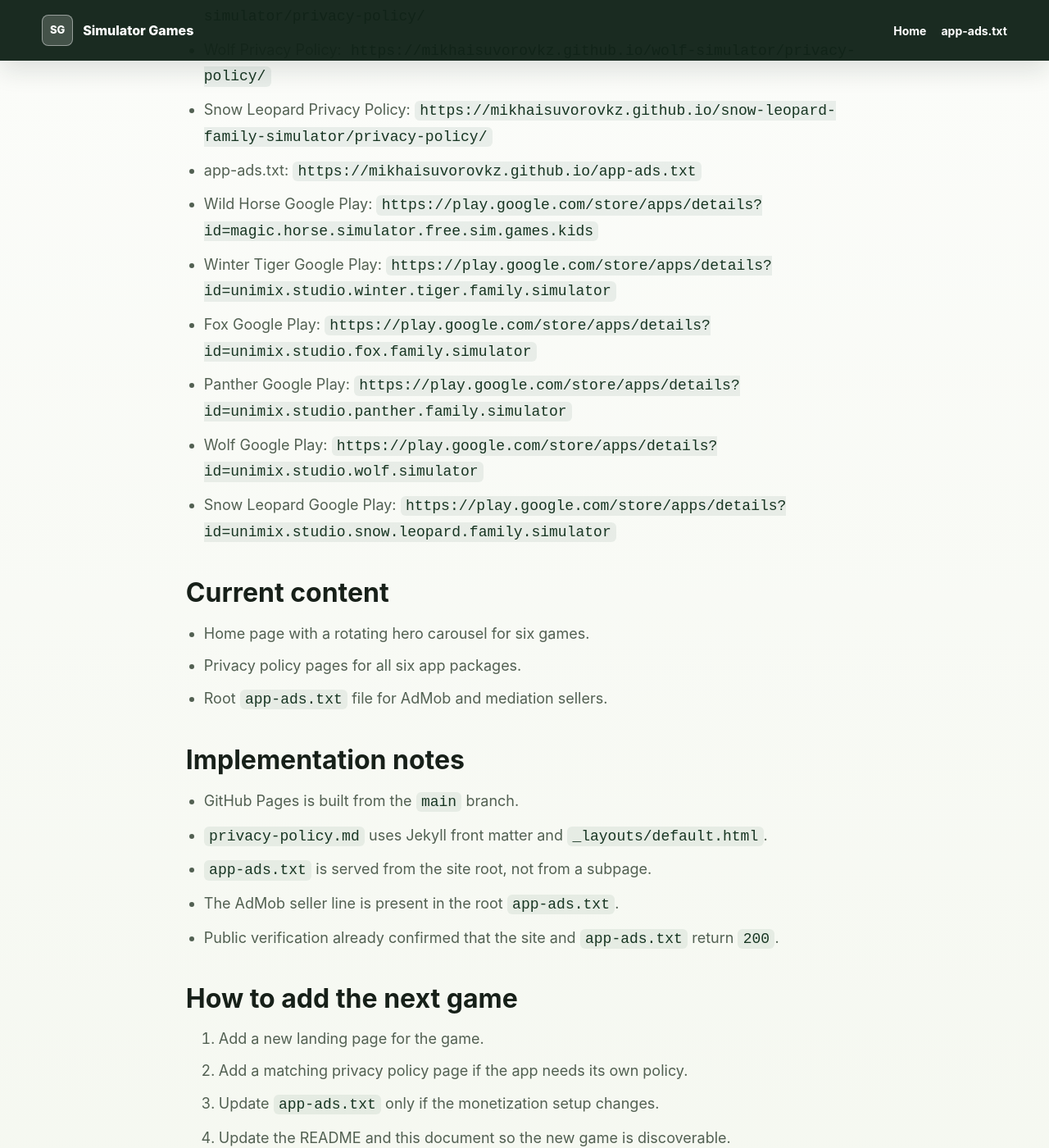
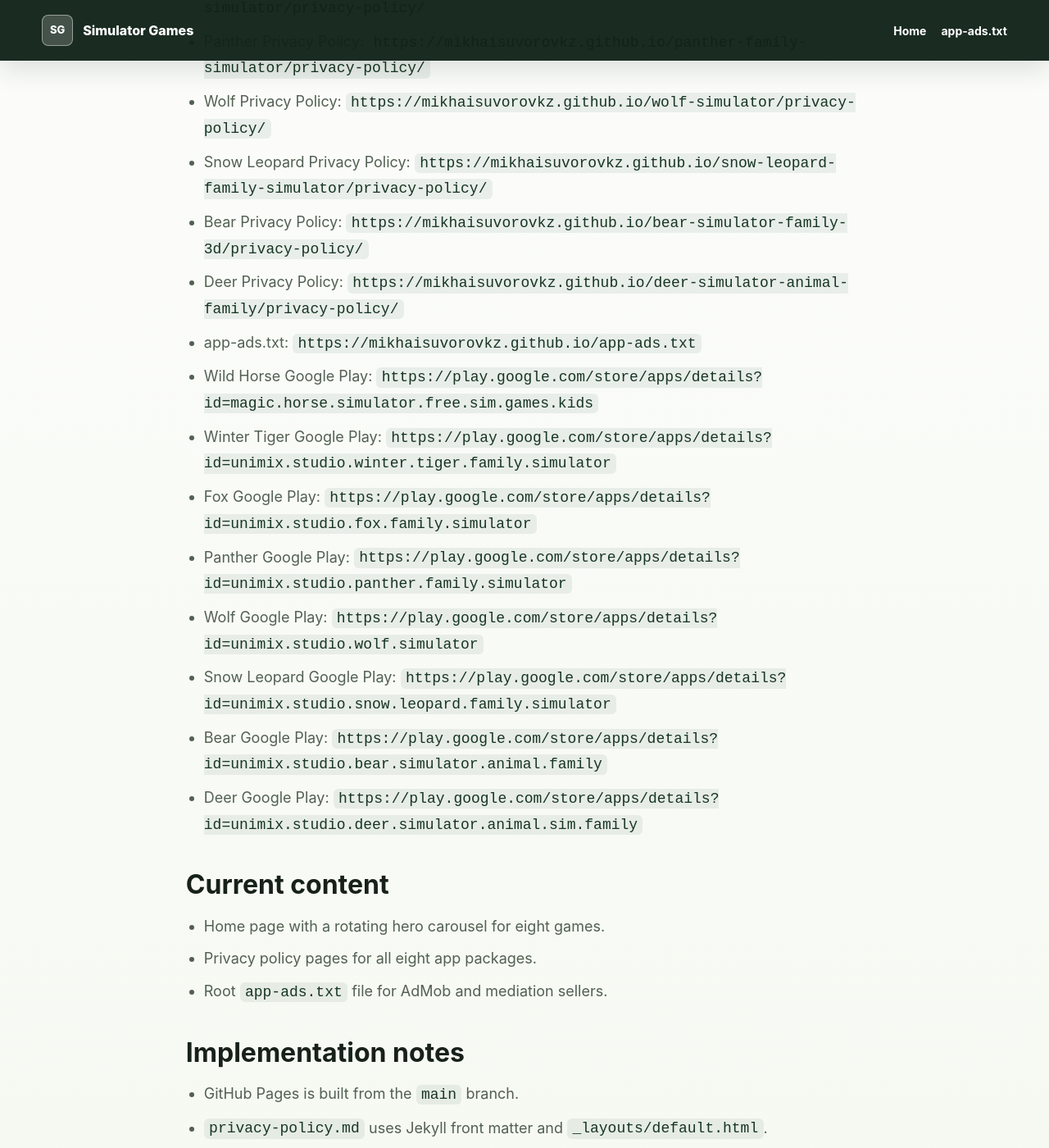
Before and after one commit to MikhaiSuvorovkz/MikhaiSuvorovkz.github.io, a Jekyll site: the page built from docs/PROJECT-OVERVIEW.md, in a window 1280 px wide and 1400 px high, scrolled down 904 px. Shown: the whole window at 82% size. Built offline with Jekyll 4.4.1, drawn with Linux system fonts in a browser that asks for light colours; our own code applies the rules of GitHub Pages for plain Markdown files; some of the changed text lies outside the part shown.

Commit message:
docs: document bear and deer game links

```diff
--- a/_config.yml
+++ b/_config.yml
@@ -1,5 +1,5 @@
-title: Simulator Games Collection
-description: Official website for Wild Horse, Winter Tiger, Fox, Panther, and Wolf simulator games.
+title: Animal Simulator Games Collection
+description: Official website for Wild Horse, Winter Tiger, Fox, Panther, Wolf, Snow Leopard, Bear, and Deer family simulator games.
 url: "https://mikhaisuvorovkz.github.io"
 markdown: kramdown
 permalink: pretty
--- a/docs/PROJECT-OVERVIEW.md
+++ b/docs/PROJECT-OVERVIEW.md
@@ -10,7 +10,9 @@ Static GitHub Pages site for `Wild Horse Simulator Family 3D`
 (`unimix.studio.fox.family.simulator`), `Panther Family Simulator`
 (`unimix.studio.panther.family.simulator`), `Wolf Family Simulator`
 (`unimix.studio.wolf.simulator`), and `Snow Leopard Family Simulator`
-(`unimix.studio.snow.leopard.family.simulator`).
+(`unimix.studio.snow.leopard.family.simulator`), `Bear Simulator Family 3D`
+(`unimix.studio.bear.simulator.animal.family`), and `Deer Simulator: Animal Family`
+(`unimix.studio.deer.simulator.animal.sim.family`).
 
 ## Live URLs
 
@@ -21,6 +23,8 @@ Static GitHub Pages site for `Wild Horse Simulator Family 3D`
 - Panther Privacy Policy: `https://mikhaisuvorovkz.github.io/panther-family-simulator/privacy-policy/`
 - Wolf Privacy Policy: `https://mikhaisuvorovkz.github.io/wolf-simulator/privacy-policy/`
 - Snow Leopard Privacy Policy: `https://mikhaisuvorovkz.github.io/snow-leopard-family-simulator/privacy-policy/`
+- Bear Privacy Policy: `https://mikhaisuvorovkz.github.io/bear-simulator-family-3d/privacy-policy/`
+- Deer Privacy Policy: `https://mikhaisuvorovkz.github.io/deer-simulator-animal-family/privacy-policy/`
 - app-ads.txt: `https://mikhaisuvorovkz.github.io/app-ads.txt`
 - Wild Horse Google Play: `https://play.google.com/store/apps/details?id=magic.horse.simulator.free.sim.games.kids`
 - Winter Tiger Google Play: `https://play.google.com/store/apps/details?id=unimix.studio.winter.tiger.family.simulator`
@@ -28,11 +32,13 @@ Static GitHub Pages site for `Wild Horse Simulator Family 3D`
 - Panther Google Play: `https://play.google.com/store/apps/details?id=unimix.studio.panther.family.simulator`
 - Wolf Google Play: `https://play.google.com/store/apps/details?id=unimix.studio.wolf.simulator`
 - Snow Leopard Google Play: `https://play.google.com/store/apps/details?id=unimix.studio.snow.leopard.family.simulator`
+- Bear Google Play: `https://play.google.com/store/apps/details?id=unimix.studio.bear.simulator.animal.family`
+- Deer Google Play: `https://play.google.com/store/apps/details?id=unimix.studio.deer.simulator.animal.sim.family`
 
 ## Current content
 
-- Home page with a rotating hero carousel for six games.
-- Privacy policy pages for all six app packages.
+- Home page with a rotating hero carousel for eight games.
+- Privacy policy pages for all eight app packages.
 - Root `app-ads.txt` file for AdMob and mediation sellers.
 
 ## Implementation notes
```
Also changed, not shown: other parts of docs/PROJECT-OVERVIEW.md (+1 -1 lines), README.md.
